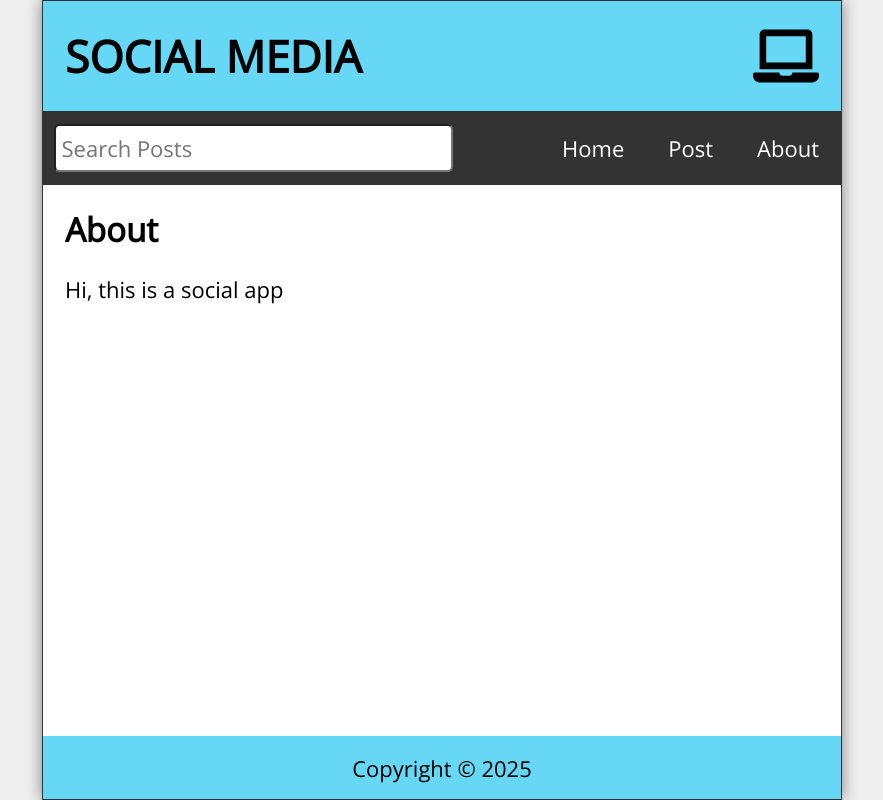
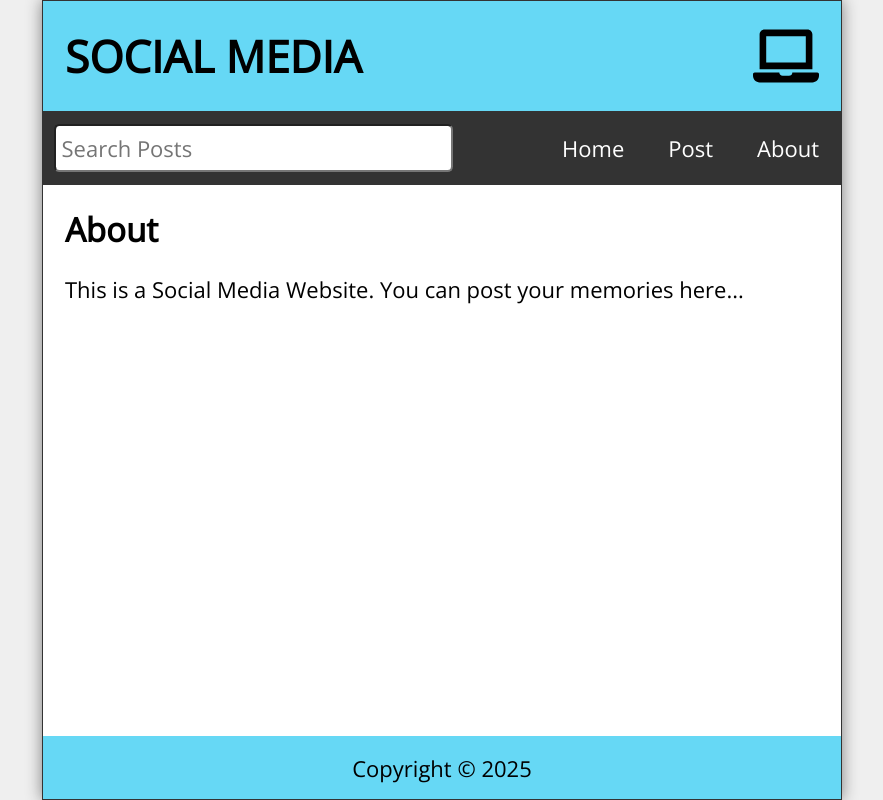
Before and after one commit to gowrishan2/social-media-reactjs, a React (Create React App) app: page /about in a window 1280 px wide. Shown: the whole page, without its empty margins (198-1081 px from the left). Built offline with nearby package versions, Linux system fonts and the light colour scheme; data requests are answered from the project's data file.

Commit message:
About updated

```diff
--- a/src/About.js
+++ b/src/About.js
@@ -4,7 +4,7 @@ const About = () => {
   return (
     <main className='About'>
         <h2>About</h2>
-        <p style={{marginTop: '1rem'}}>Hi, this is a social app</p>
+        <p style={{marginTop: '1rem'}}>This is a Social Media Website. You can post your memories here...</p>
     </main>
   )
 }
--- a/src/Missing.js
+++ b/src/Missing.js
@@ -6,6 +6,7 @@ const Missing = () => {
         <h2>Page Not Found</h2>
         <p>Well, that's disappointing</p>
         <p>Visit our Home Page</p>
+
     </main>
   )
 }
```
